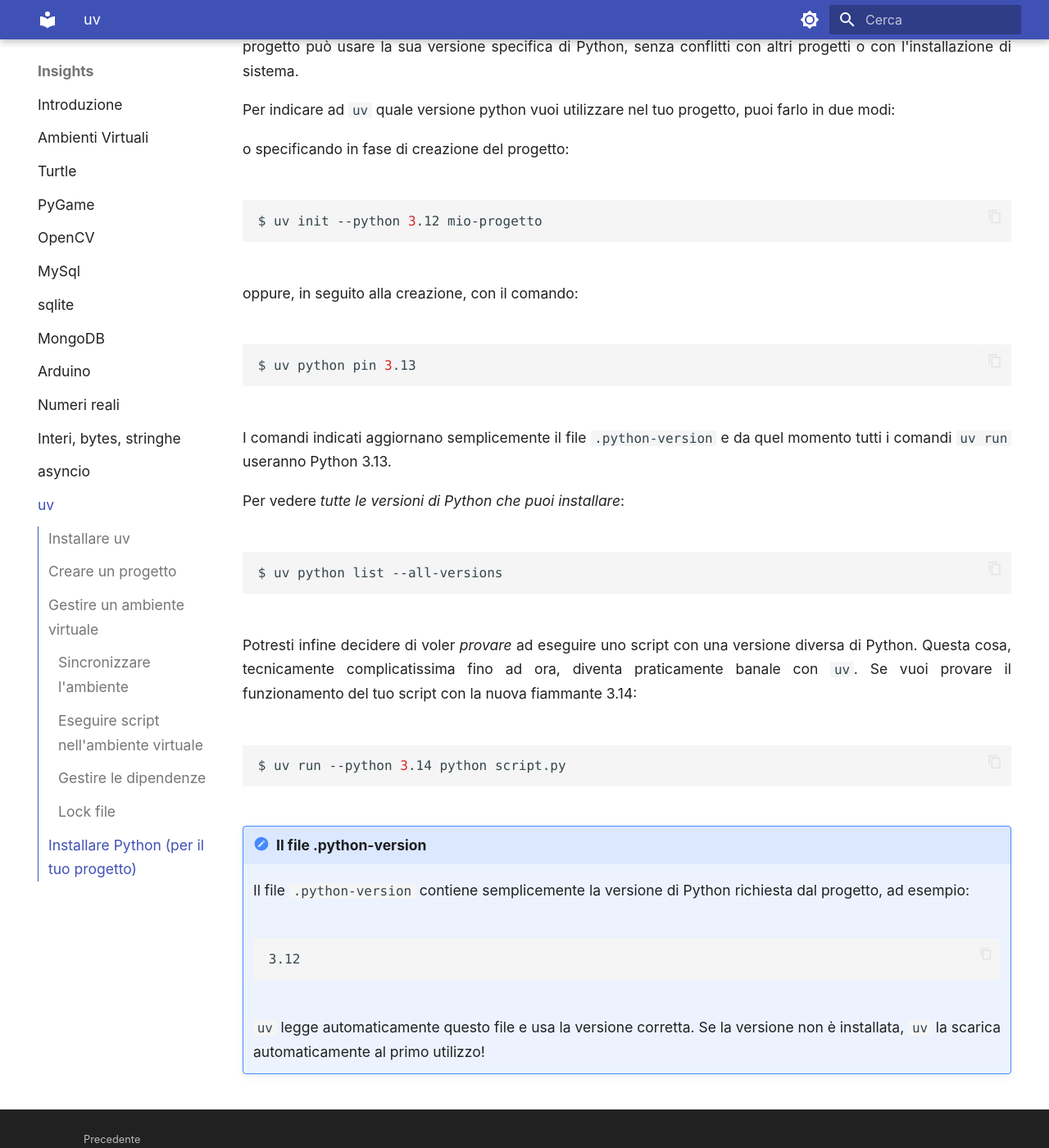
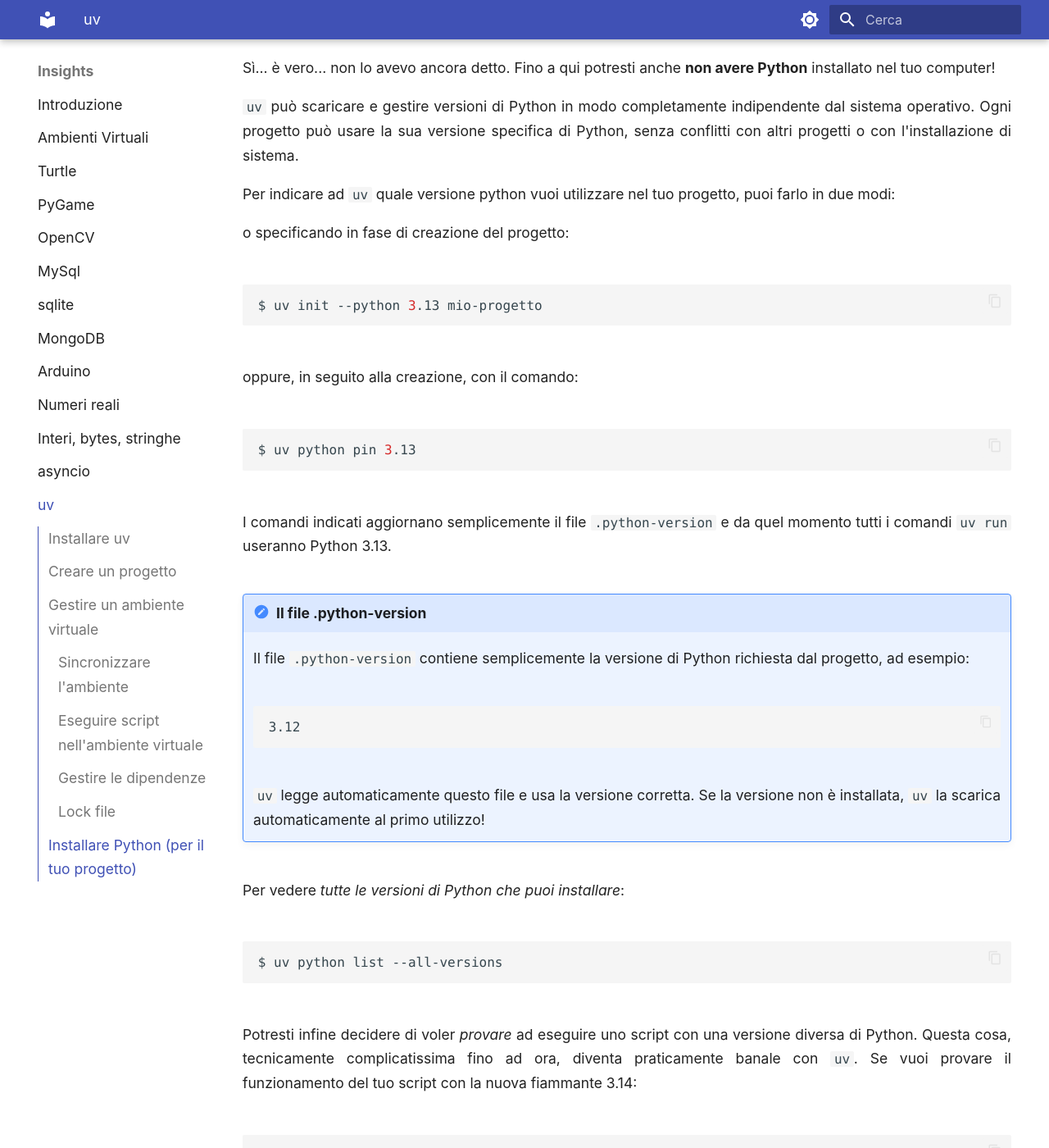
Before and after one commit to adjamhub/pyhandouts, an MkDocs documentation site: the page built from docs/insights/99_uv.md, in a window 1280 px wide and 1400 px high, scrolled down 6160 px. Shown: the whole window at 82% size. Built offline with MkDocs 1.6.1 and Material for MkDocs 9.7.7, drawn with Linux system fonts in a browser that asks for light colours; emoji names are drawn with the system emoji font; some of the changed lines change nothing that is shown; some of the changed text lies outside the part shown.

Commit message:
uv: ultime cose da sistemare!!!

````diff
--- a/docs/insights/99_uv.md
+++ b/docs/insights/99_uv.md
@@ -167,7 +167,10 @@
 
 `uv` crea automaticamente un file `uv.lock` che contiene le versioni esatte di tutti i pacchetti installati. Questo garantisce che chiunque scarichi il progetto avrà esattamente le stesse versioni dei pacchetti, evitando problemi di compatibilità.
 
-**Importante:** Aggiungi `uv.lock` al controllo di versione (Git) per condividere l'ambiente esatto con quelli che collaborano con te!
+!!! warning "uv.lock"
+
+    Aggiungi il file `uv.lock` al controllo di versione (Git) per condividere l'ambiente esatto con tutti quelli che collaborano con te e con tutti quelli
+    che vogliono provare il tuo progetto!
 
 
 
@@ -182,7 +185,7 @@
 o specificando in fase di creazione del progetto:
 
 ```bash
-$ uv init --python 3.12 mio-progetto
+$ uv init --python 3.13 mio-progetto
 ```
 
 oppure, in seguito alla creazione, con il comando:
@@ -192,6 +195,17 @@
 ```
 
 I comandi indicati aggiornano semplicemente il file `.python-version` e da quel momento tutti i comandi `uv run` useranno Python 3.13.
+
+
+!!! note "Il file .python-version"
+
+    Il file `.python-version` contiene semplicemente la versione di Python richiesta dal progetto, ad esempio:
+
+    ```
+    3.12
+    ```
+
+    `uv` legge automaticamente questo file e usa la versione corretta. Se la versione non è installata, `uv` la scarica automaticamente al primo utilizzo!
 
 
 Per vedere *tutte le versioni di Python che puoi installare*:
@@ -206,13 +220,3 @@
 ```bash
 $ uv run --python 3.14 python script.py
 ```
-
-!!! note "Il file .python-version"
-
-    Il file `.python-version` contiene semplicemente la versione di Python richiesta dal progetto, ad esempio:
-
-    ```
-    3.12
-    ```
-
-    `uv` legge automaticamente questo file e usa la versione corretta. Se la versione non è installata, `uv` la scarica automaticamente al primo utilizzo!
````
